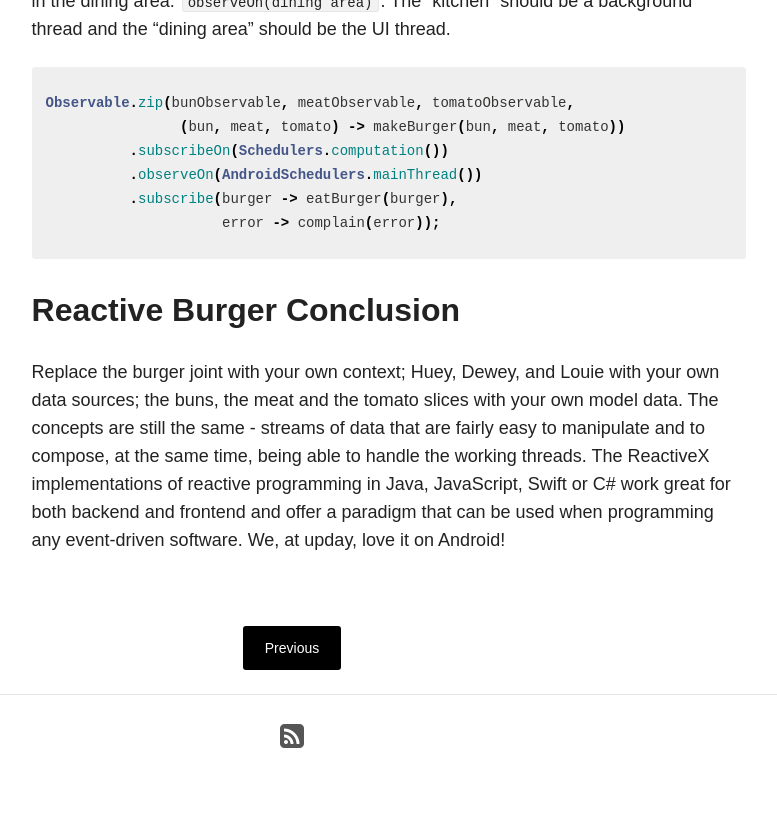
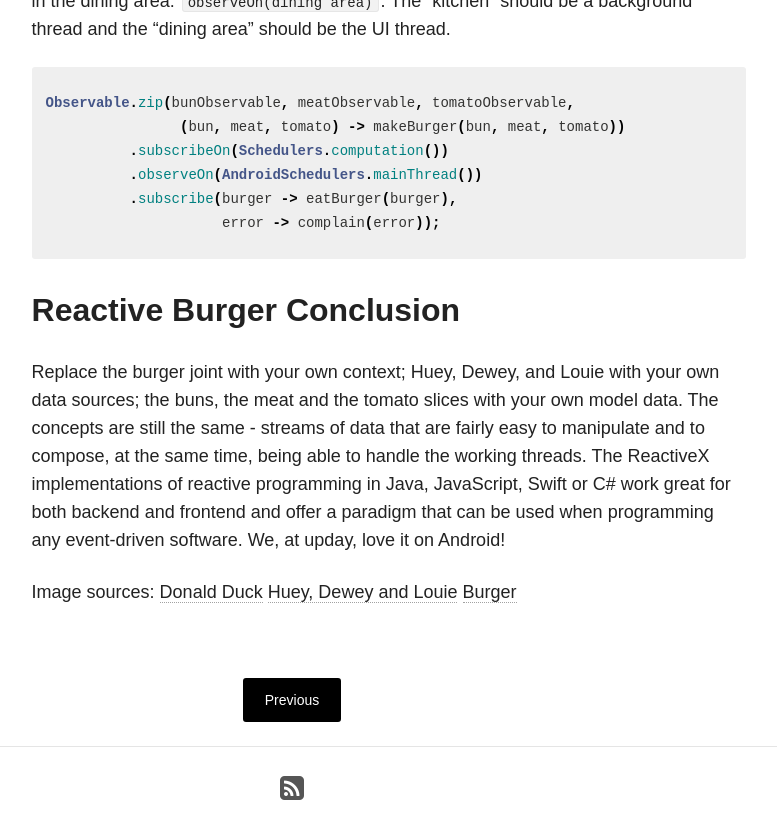
Before and after one commit to upday/upday.github.io, a Jekyll site: the page built from _posts/blog/2016-07-07-reactive_mindset_burgers.md, in a window 1280 px wide and 900 px high, scrolled down 6097 px. Shown: the top 839 px of the window, without its empty margins (348-1125 px from the left). Built offline with Jekyll 4.4.1, drawn with Linux system fonts in a browser that asks for light colours; nearby versions of some CDN libraries.

Commit message:
image sources added

```diff
--- a/_posts/blog/2016-07-07-reactive_mindset_burgers.md
+++ b/_posts/blog/2016-07-07-reactive_mindset_burgers.md
@@ -75,7 +75,7 @@ When developing using ReactiveX you have to switch from a pull based approach to
 We don't have an exact set of data that we can operate on, but rather we operate on each emission of a stream. This means that if we want to work only on fresh meat, we cannot do:
 {% highlight java %}
 for(Meat meat: meatList){
-    if(isMeatFresh(meat)){
+    if(!isMeatFresh(meat)){
         meatList.remove(meat);
     }
 }
@@ -163,3 +163,9 @@ Observable.zip(bunObservable, meatObservable, tomatoObservable,
 ## Reactive Burger Conclusion
 
 Replace the burger joint with your own context; Huey, Dewey, and Louie with your own data sources; the buns, the meat and the tomato slices with your own model data. The concepts are still the same - streams of data that are fairly easy to manipulate and to compose, at the same time, being able to handle the working threads. The ReactiveX implementations of reactive programming in Java, JavaScript, Swift or C# work great for both backend and frontend and offer a paradigm that can be used when programming any event-driven software. We, at upday, love it on Android!
+
+
+Image sources:
+<a href="http://www.disneyclips.com/imagesnewb6/images/donald-face.png">Donald Duck</a>
+<a href="http://vignette2.wikia.nocookie.net/disney/images/7/7f/DTR_SS_10.png/revision/20151104185720">Huey, Dewey and Louie</a>
+<a href="http://www.clipartbest.com/cliparts/9iR/Rgb/9iRRgbdET.png">Burger</a>
```
